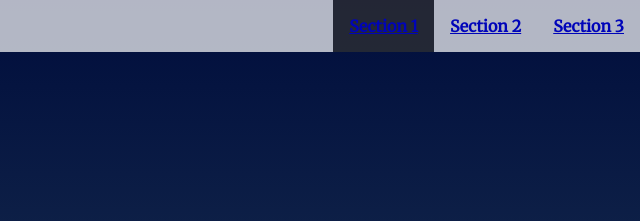
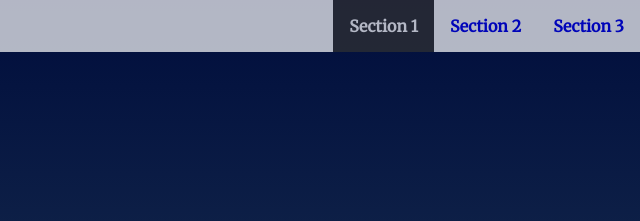
Before and after one commit to adamsarpatki/landing-page, a plain HTML site: page index.html in a window 1280 px wide. In both pictures the pointer is over the link "Section 1". Shown: the top 221 px of the page, 640-1280 px from the left. Drawn offline with Linux system fonts and the light colour scheme.

Commit message:
feat: add text-decoration and color to anchor elements

```diff
--- a/css/styles.css
+++ b/css/styles.css
@@ -90,6 +90,15 @@ section {
     background-color: #333;
     color: #fff;
     transition: ease 0.3s all;
+}
+
+a {
+    text-decoration: none;
+}
+
+a:hover {
+    color: #fff;
+    text-decoration: none;
 }
 
 .highlighted {
--- a/js/app.js
+++ b/js/app.js
@@ -34,12 +34,12 @@ function addActiveClass (event) {
     document.querySelector(event.target.hash).setAttribute("class", "your-active-class");
 }
 
+// Function to generate navigation elements
 function generateNavigation(section) {
     const navElement = document.createElement("li");
     navElement.setAttribute("id", `nav-${section.id}`)
     navElement.setAttribute("class", "menu__link");
     const navLink = document.createElement("a");
-    // navLink.setAttribute("class", "menu__link");
     navLink.href = `#${section.id}`;
     navLink.addEventListener("click", addActiveClass);
     navLink.textContent = section.title;
@@ -47,6 +47,7 @@ function generateNavigation(section) {
     return navElement;
 }
 
+//Function to generate contents of section elements
 function generateSectionContainerContent(section) {
     const containerContent = document.createElement('div');
     containerContent.setAttribute("class", "landing__container");
@@ -62,6 +63,7 @@ function generateSectionContainerContent(section) {
     return containerContent;
 }
 
+//Function to generate HTML section elements
 function generateSectionContainer(section) {
     const container = document.createElement('section');
     container.setAttribute("id", section.id);
```
